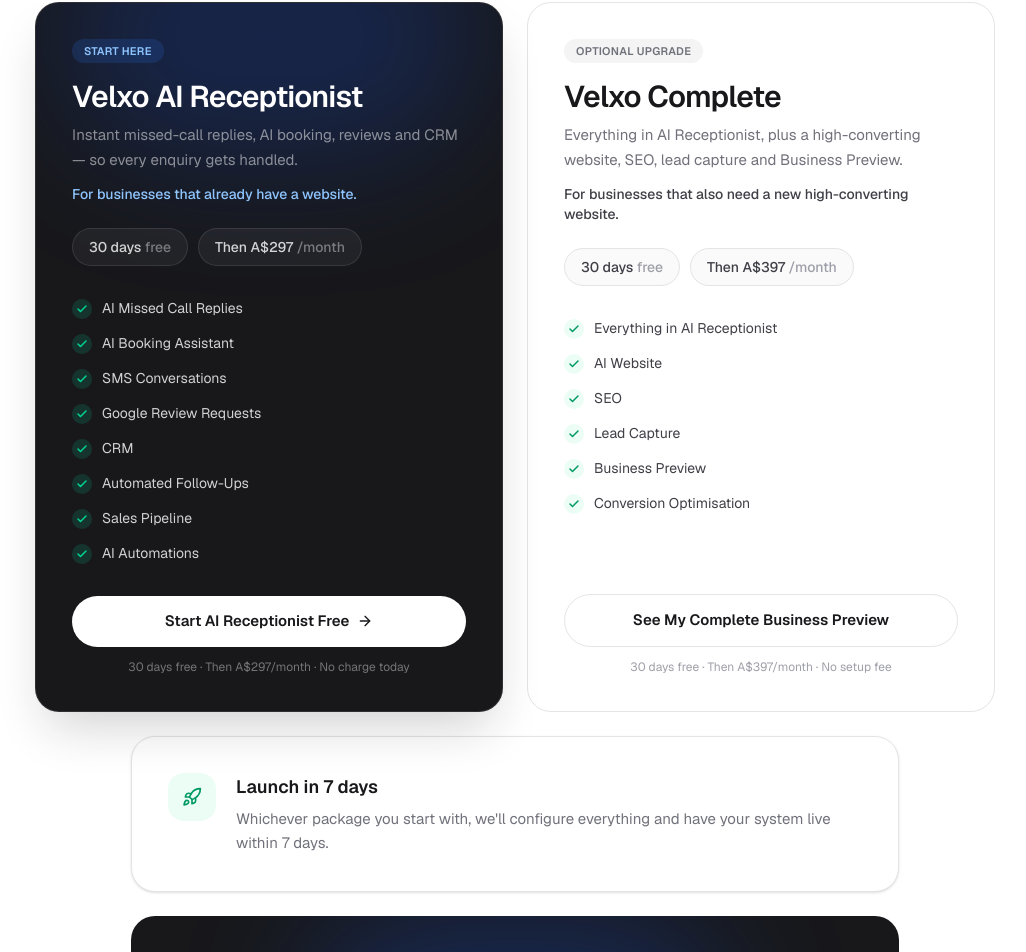
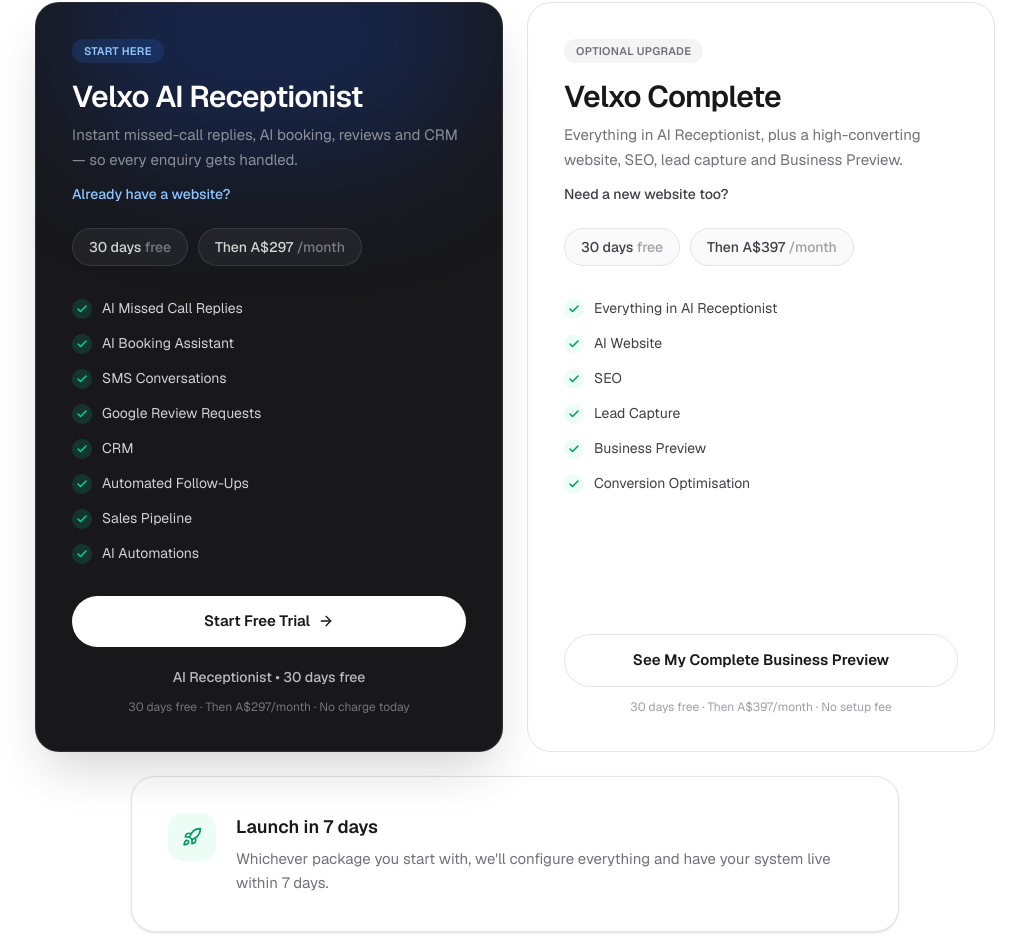
Before and after one commit to sohaibbb-dotcom/velxo-plumber-funnel, a Next.js app: page / in a window 1280 px wide. Shown: the part 6628-7580 px from the top of the page, without its empty margins (125-1151 px from the left). Built offline with nearby package versions, Linux system fonts and the light colour scheme.

Commit message:
feat: simplify pricing CTA copy

```diff
--- a/src/components/sections/Pricing.tsx
+++ b/src/components/sections/Pricing.tsx
@@ -83,7 +83,7 @@
               enquiry gets handled.
             </p>
             <p className="relative mt-3 text-sm font-medium text-blue-300">
-              For businesses that already have a website.
+              Already have a website?
             </p>
 
             <div className="relative mt-6 flex flex-wrap items-center gap-2.5">
@@ -107,9 +107,12 @@
                 href={TRIAL_CTA_HREF}
                 className="group inline-flex items-center justify-center gap-2 rounded-full bg-white px-6 py-3.5 text-[15px] font-semibold text-zinc-900 transition-colors duration-200 hover:bg-zinc-100"
               >
-                Start AI Receptionist Free
+                Start Free Trial
                 <ArrowRight className="h-4 w-4 transition-transform duration-200 group-hover:translate-x-0.5" />
               </a>
+              <p className="mx-auto mt-2 text-sm font-medium text-white/70">
+                AI Receptionist • 30 days free
+              </p>
               <p className="text-center text-xs text-white/40">{TRUST_LINE}</p>
             </div>
           </motion.div>
@@ -135,7 +138,7 @@
               lead capture and Business Preview.
             </p>
             <p className="mt-3 text-sm font-medium text-zinc-700">
-              For businesses that also need a new high-converting website.
+              Need a new website too?
             </p>
 
             <div className="mt-6 flex flex-wrap items-center gap-2.5">
```
